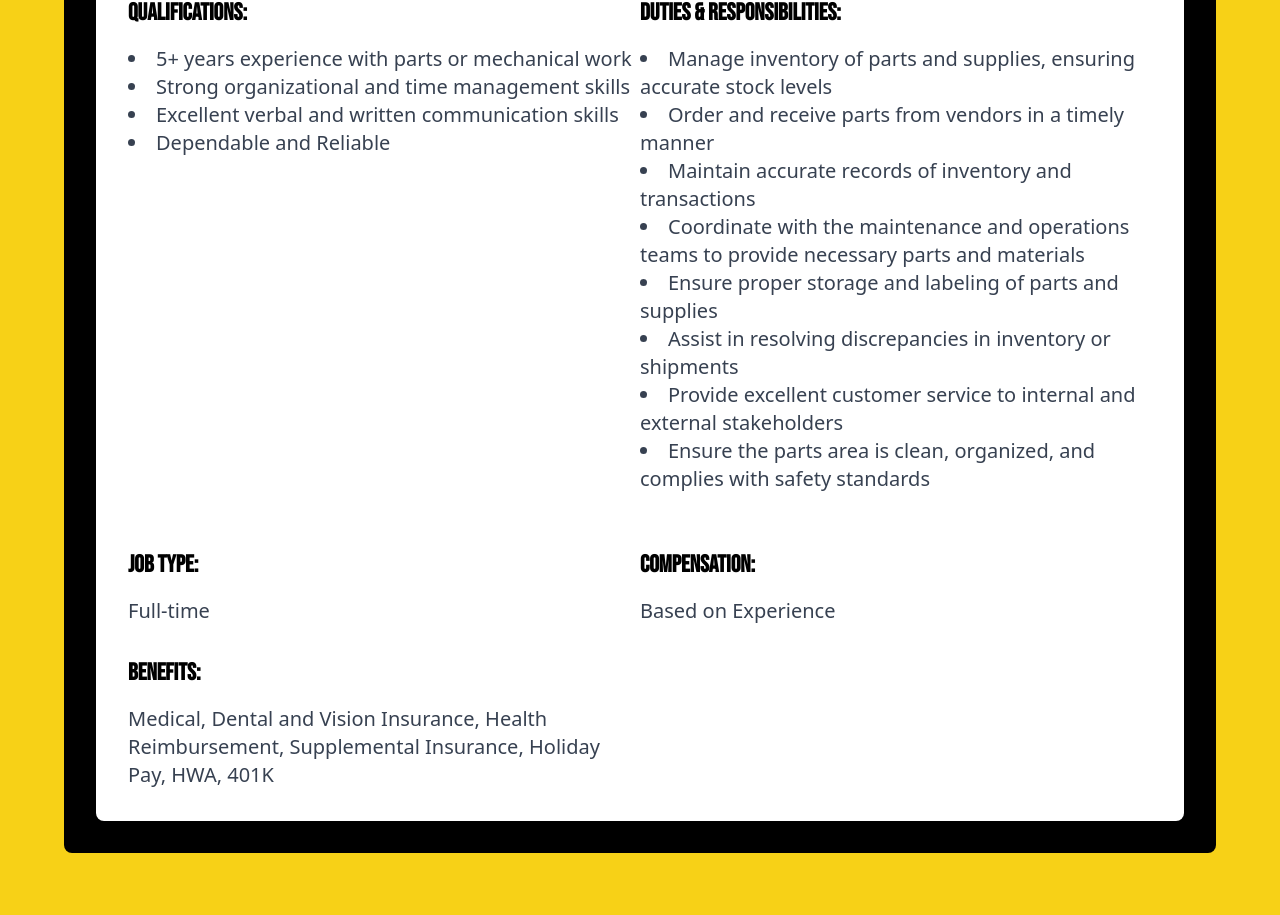
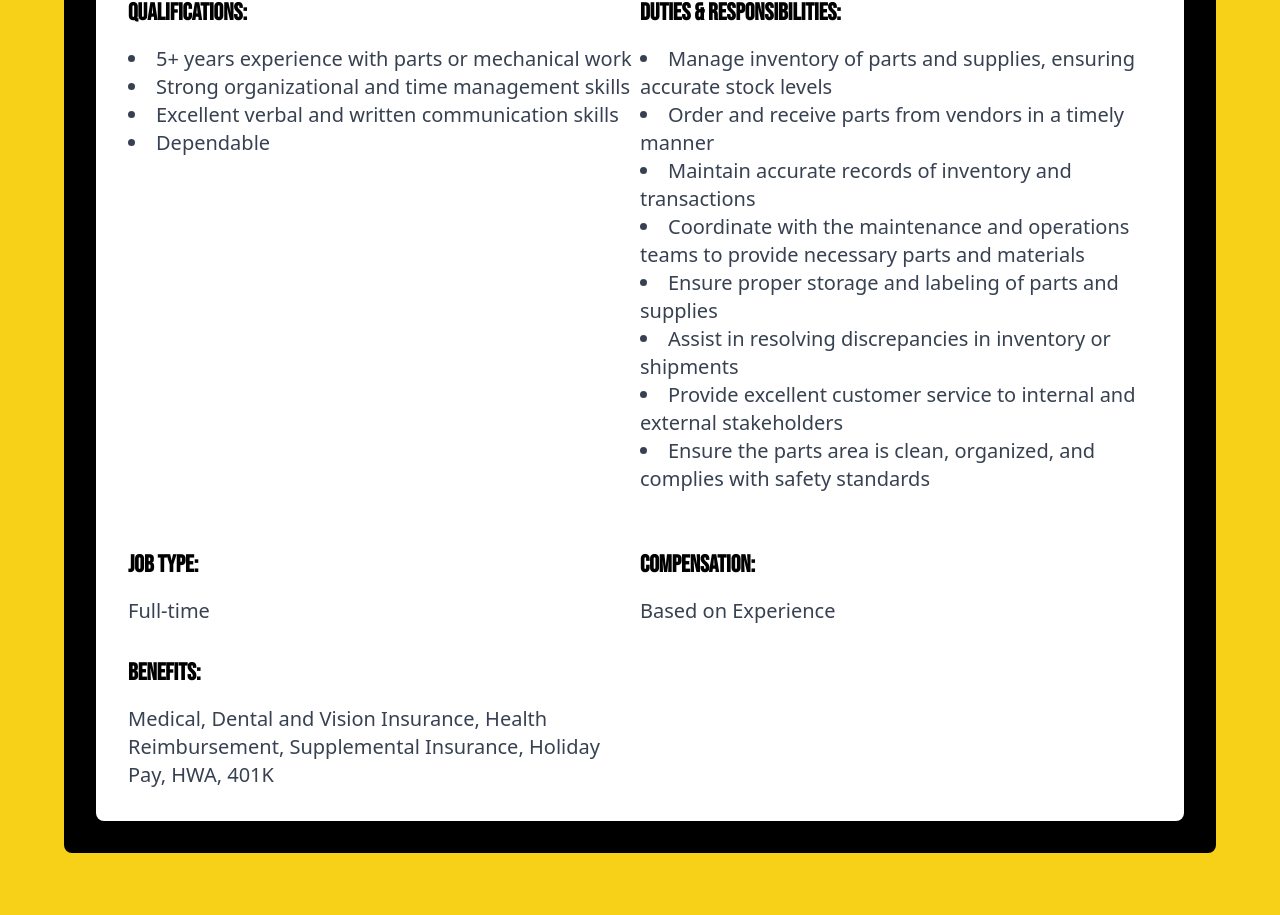
Before and after one commit to JoedyMcconn/SANBARCC, a Next.js app in the folder frontend/: page /job-opportunities in a window 1280 px wide. Shown: the part 1499-2414 px from the top of the page. Built offline with nearby package versions, Linux system fonts and the light colour scheme.

Commit message:
Parts Specialist vercel

```diff
--- a/frontend/src/app/job-opportunities/page.tsx
+++ b/frontend/src/app/job-opportunities/page.tsx
@@ -125,7 +125,7 @@ export default function JobOpportunities() {
                     "5+ years experience with parts or mechanical work",
                     "Strong organizational and time management skills",
                     "Excellent verbal and written communication skills",
-                    "Dependable and Reliable",
+                    "Dependable",
                 ]}
                 responsibilities={[
                     "Manage inventory of parts and supplies, ensuring accurate stock levels",
```
